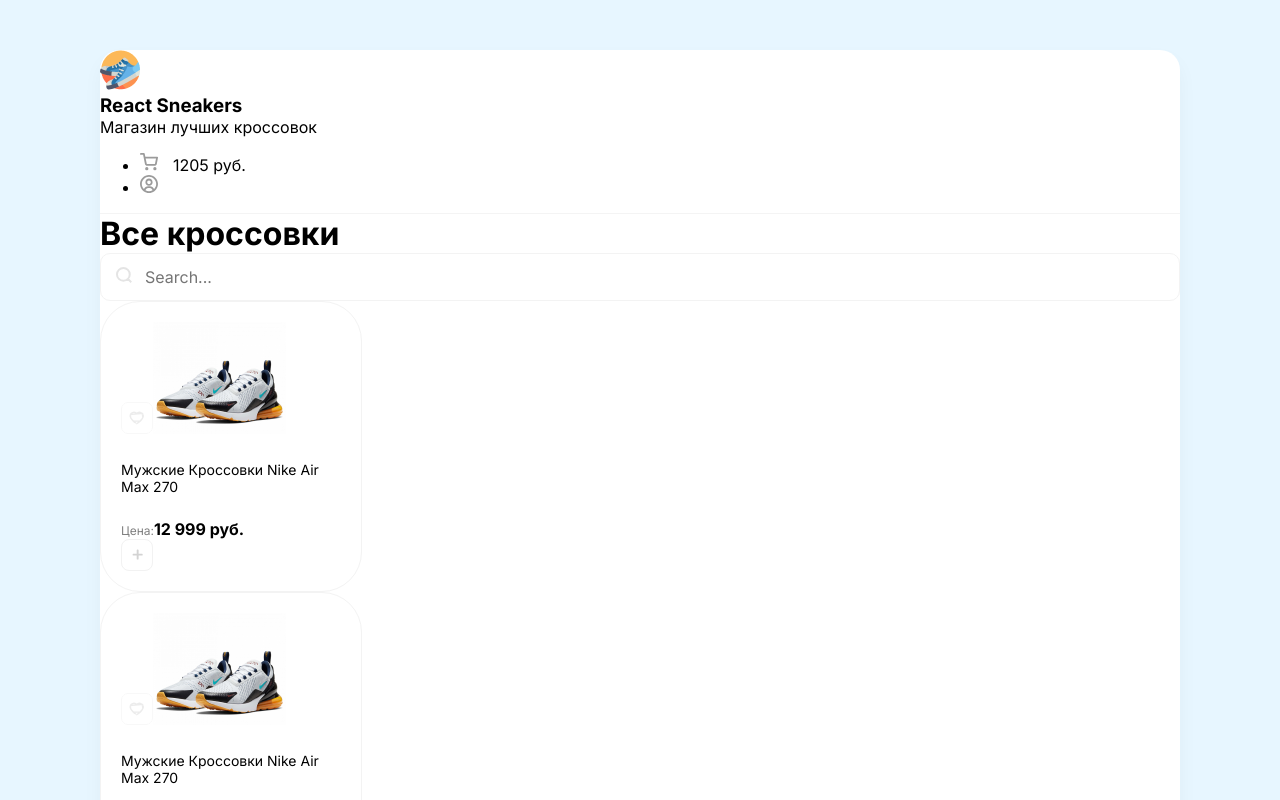
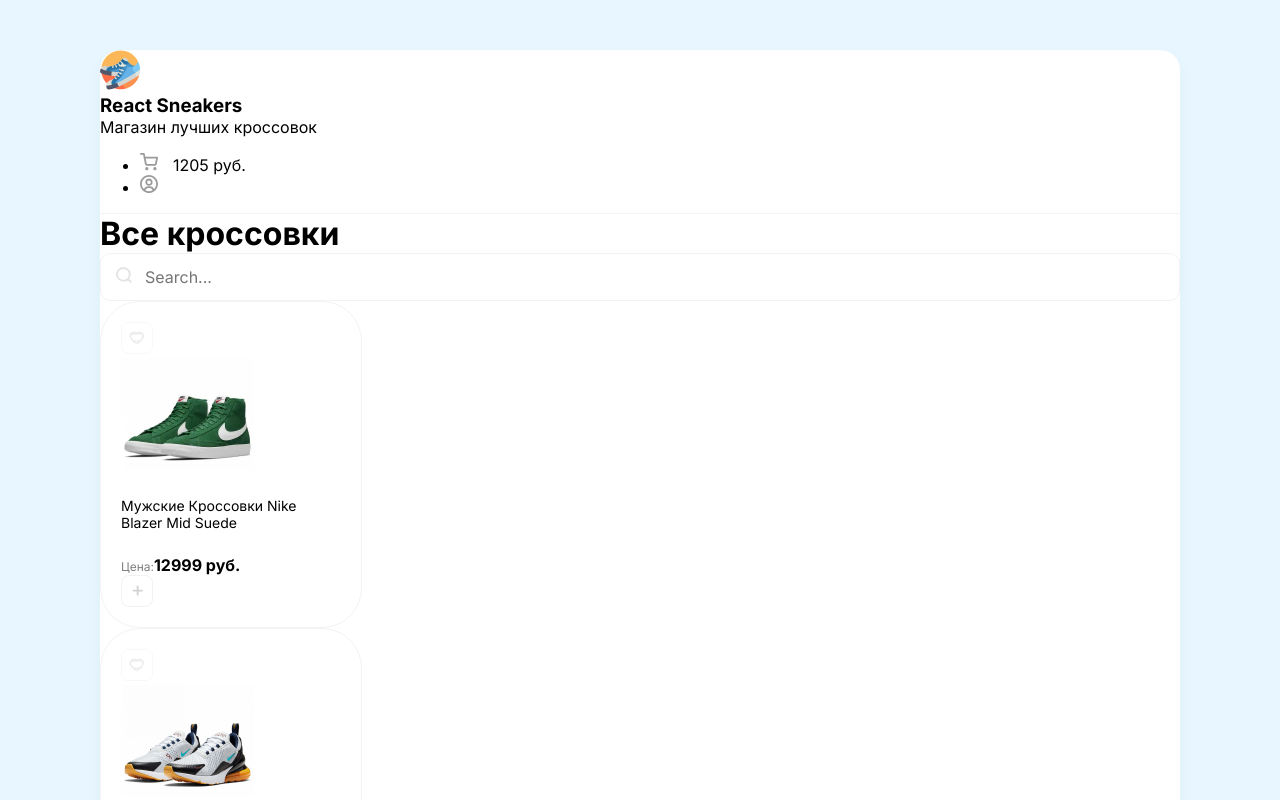
Before and after one commit to kynikov/react-sneakers, a React (Create React App) app: page / in a window 1280 px wide. Shown: the top 800 px of the page. Built offline with nearby package versions, Linux system fonts and the light colour scheme.

Commit message:
src/components/Card.js

```diff
--- a/src/components/Card.js
+++ /dev/null
@@ -1,19 +0,0 @@
-function Card() {
-   return (
-      <div className="card">
-      <img src="/IMG/heart-unliked.svg" alt=""/>
-      <img width={133} height={112} src="/IMG/sneakers/02.jpg" alt="Unliked"/>
-      <h5>Мужские Кроссовки Nike Air Max 270</h5>
-      <div className="d-flex justify-between align-center">
-        <div className="d-flex flex-column">
-          <span>Цена:</span>
-          <b>12 999 руб.</b>
-        </div>
-        <button className="button">
-          <img width={11} height={11} src="/IMG/plus.svg" alt=""/>
-        </button>
-      </div>
-    </div>
-   );
-}
-export default Card;
--- /dev/null
+++ b/src/components/Card/Card.module.scss
@@ -0,0 +1,30 @@
+
+.card {
+   border: 1px solid #f3f3f3;
+   padding: 20px;
+   width: 220px;
+   border-radius: 40px;
+   margin-right: 30px;
+   transition: box-shadow 0.3s ease-in-out, transform 0.2s ease-in-out;
+   cursor: pointer;
+
+   &:hover {
+     box-shadow: 0px 24px 35px rgba(0, 0, 0, 0.05);
+     transform: translateY(-5px);
+   }
+
+   .favorite {
+     position: absolute;
+     cursor: pointer;
+   }
+
+   span {
+     font-size: 12px;
+     opacity: 0.5;
+   }
+
+   h5 {
+     font-weight: 400;
+     font-size: 14px;
+   }
+ }
--- /dev/null
+++ b/src/components/Card/index.js
@@ -0,0 +1,25 @@
+import styles from './Card.module.scss';
+
+console.log(styles);
+function Card(props) {
+   console.log(props);
+   return  (
+      <div className={styles.card}>
+       <div className="favorite">
+        <img src="/IMG/heart-unliked.svg" alt="Unliked"/>
+       </div>
+       <img width={133} height={112} src={props.imageUrl} alt="Sneakers"/>
+       <h5>{props.title}</h5>
+       <div className="d-flex justify-between align-center">
+        <div className="d-flex flex-column">
+         <span>Цена:</span>
+         <b>{props.price} руб.</b>
+         </div>
+        <button className="button" onClick={props.presClick}>
+         <img width={11} height={11} src="/IMG/plus.svg" alt="Plus"/>
+        </button>
+       </div>
+      </div>
+   );
+}
+export default Card;
--- a/src/index.scss
+++ b/src/index.scss
@@ -32,34 +32,7 @@
   }
 }
 
-.card {
-  border: 1px solid #f3f3f3;
-  padding: 20px;
-  width: 220px;
-  border-radius: 40px;
-  margin-right: 30px;
-  transition: box-shadow 0.3s ease-in-out, transform 0.2s ease-in-out;
-  cursor: pointer;
-  &:hover {
-    box-shadow: 0px 24px 35px rgba(0, 0, 0, 0.05);
-    transform: translateY(-5px);
-  }
-  .favorite {
-    position: absolute;
-    cursor: pointer;
-  }
-  span {
-    font-size: 12px;
-    opacity: 0.5;
-  }
-  h5 {
-    font-weight: 400;
-    font-size: 14px;
-  }
-}
-
 .button {
-
   width: 32px;
   height: 32px;
   left: 294px;
@@ -92,6 +65,7 @@
   background-color: rgba(0, 0, 0, 0.1);
   z-index: 1;
 }
+
 .drawer {
   display: flex;
   flex-direction: column;
```
